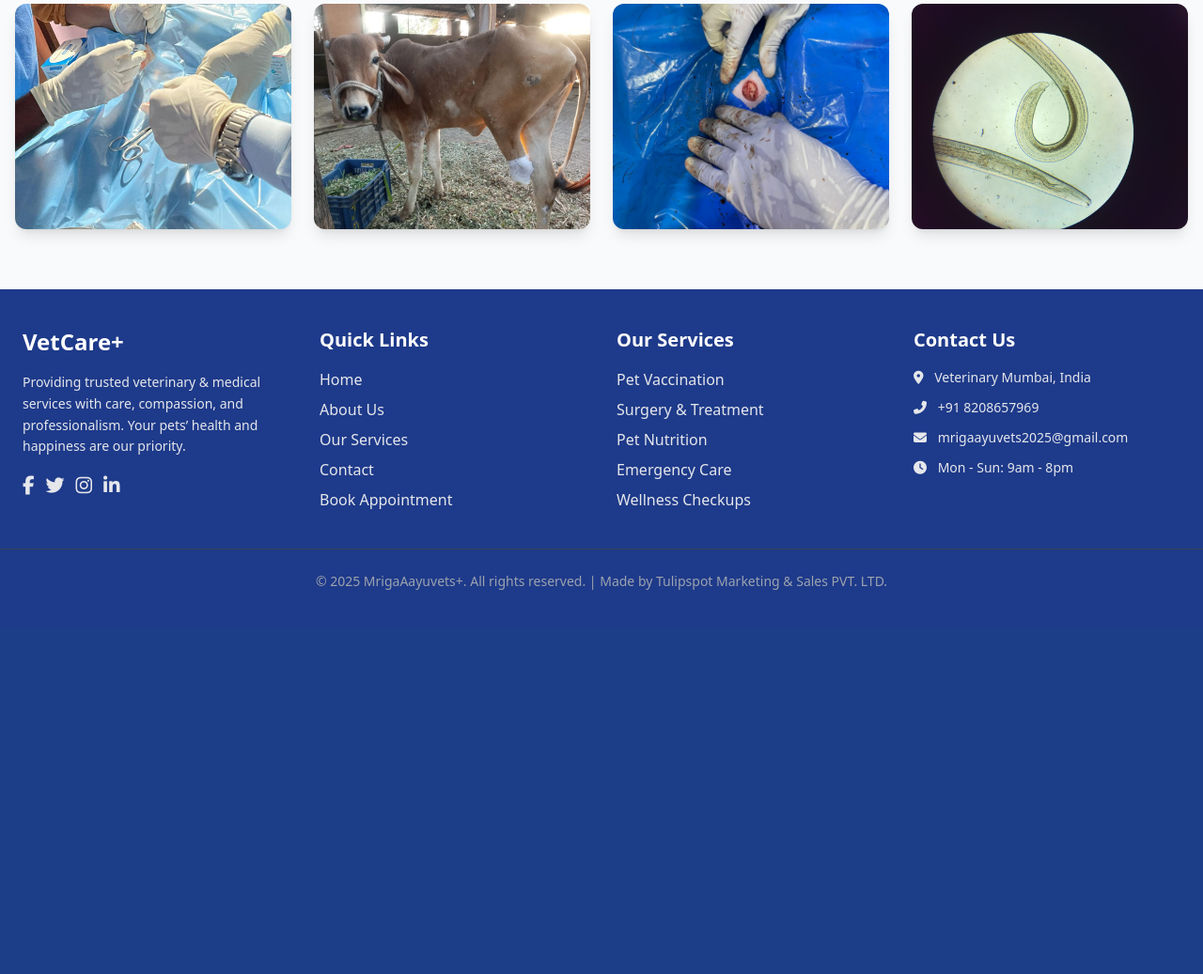
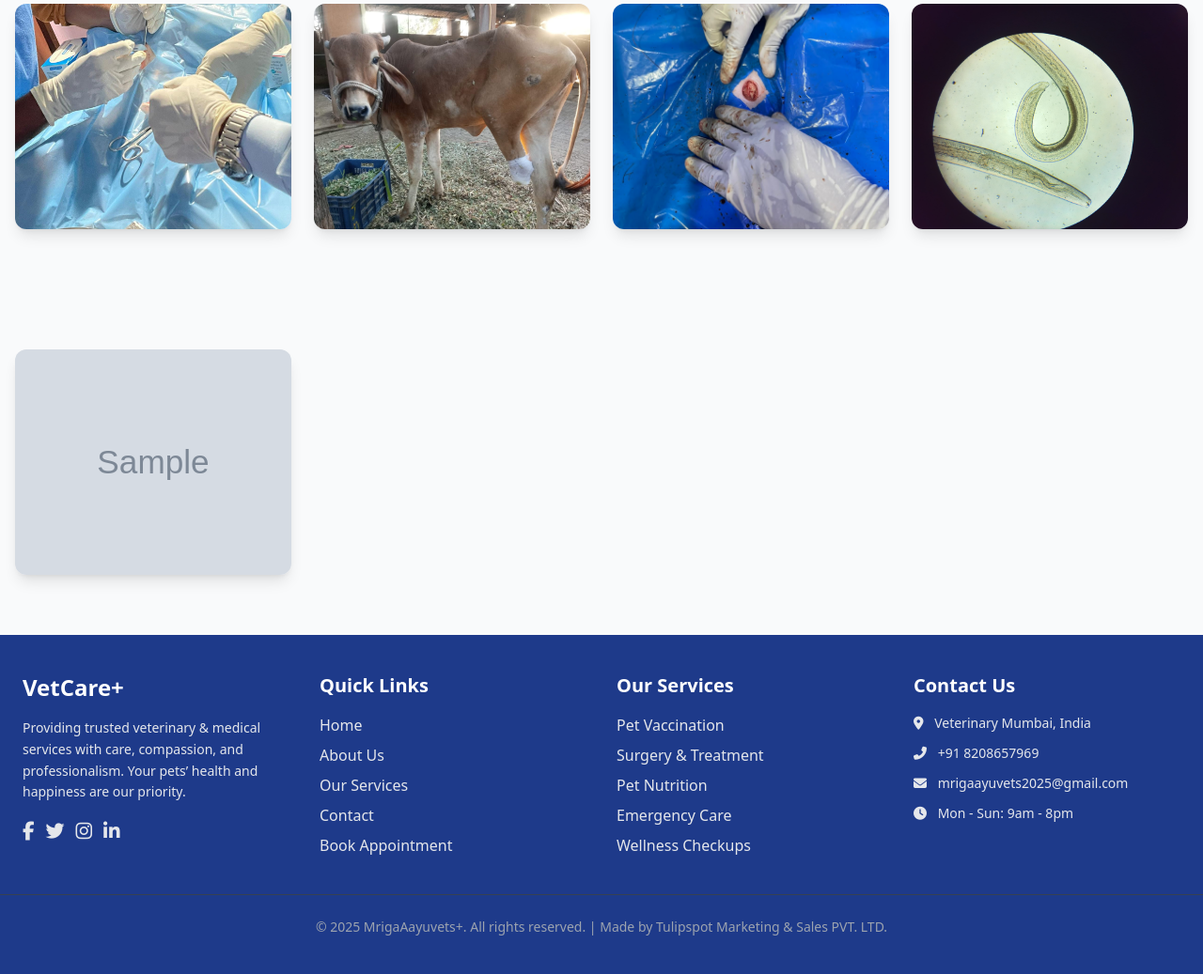
Before and after one commit to Mallinath4/Mirgaayuvets, a Flask app: page /gallery in a window 1280 px wide. Shown: the part 1748-2785 px from the top of the page at 94% size. Before the commit the page ends 2376 px from the top, so only its background shows below. Run offline with Flask 3, Linux system fonts and the light colour scheme; tables that the repository leaves empty hold one stand-in row (values such as "Sample post"); grey boxes marked "Sample" are stand-in pictures; some libraries are stand-ins or nearby versions.

Commit message:
Update gallery.html
Signed-off-by: Mallinath Khonde <115429767+Mallinath4@users.noreply.github.com>

```diff
--- a/templates/gallery.html
+++ b/templates/gallery.html
@@ -44,6 +44,18 @@
         {% endfor %}
     </div>
 </main>
+<main class="py-16 max-w-7xl mx-auto px-4">
+    <div class="grid grid-cols-1 sm:grid-cols-2 md:grid-cols-3 lg:grid-cols-4 gap-6">
+        {% for img in images %}
+        <div class="overflow-hidden rounded-xl shadow-lg hover:shadow-2xl transform hover:scale-105 transition duration-500 ease-in-out animate-fadeIn">
+            <img src="{{ url_for('static', filename='gallery/' ~ img.image_path) }}"
+                 alt="Pet Gallery {{ loop.index }}"
+                 class="w-full h-60 object-cover">
+        </div>
+        {% endfor %}
+    </div>
+</main>
+
 
 
 
```
